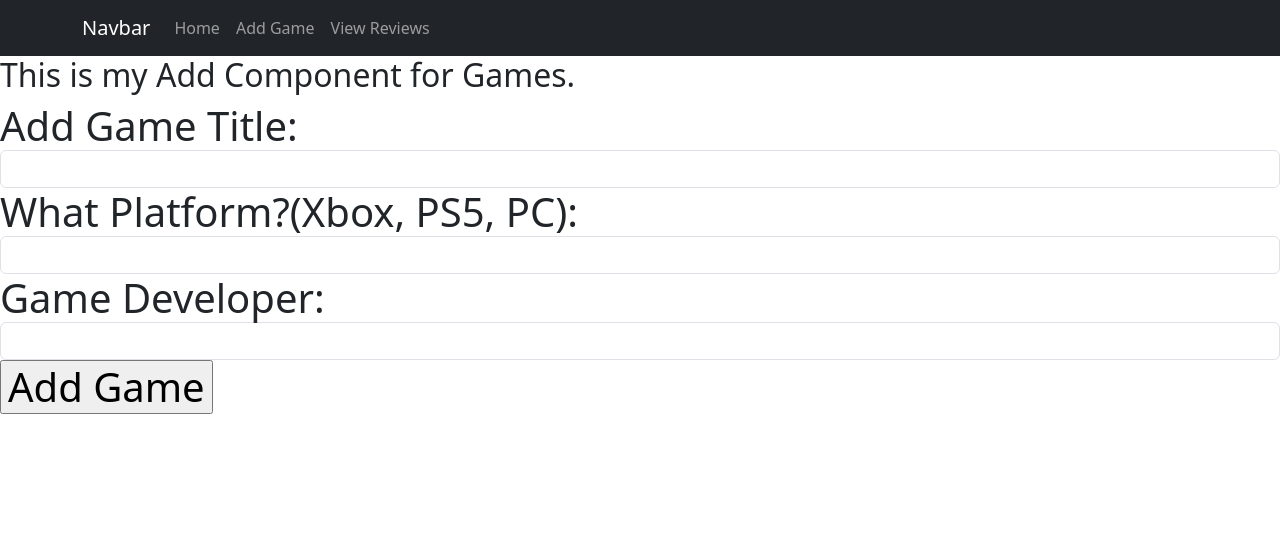
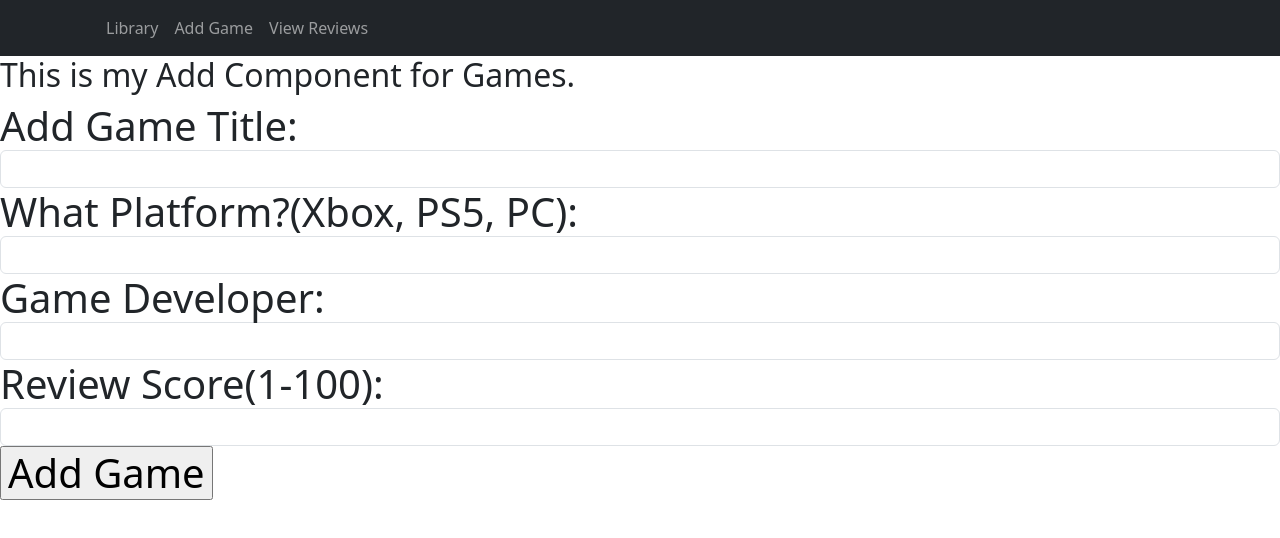
Before and after one commit to BrianWalsh23/DRQ_Project_2024, a React (Create React App) app in the folder games/: page /add in a window 1280 px wide. Shown: the top 538 px of the page. Built offline with nearby package versions, Linux system fonts and the light colour scheme.

Commit message:
Updates to score change

```diff
--- a/games/src/App.js
+++ b/games/src/App.js
@@ -11,6 +11,7 @@ function App() {
     <Router>
       <NavigationBar />
       <Routes>
+        <Route path="/" element={<Content/>} />
         <Route path="/home" element={<Content/>} />
         <Route path="/view" element={<h1><View/></h1>} />
         <Route path="/add" element={<h1><Add/></h1>} />
--- a/games/src/BackEnd/server.js
+++ b/games/src/BackEnd/server.js
@@ -24,6 +24,7 @@ const gameSchema = new mongoose.Schema({
     title: String,
     platform: String,  // e.g., Xbox, PS5, PC
     developer: String,  // e.g., Naughty Dog, Rockstar Games
+    score: Number,
   });
 
   // Create a model based on the schema
@@ -62,9 +63,9 @@ app.get('/api/games', async (req, res) => {
 
 app.post('/api/games', async (req, res) => {
     console.log('Received POST request:', req.body);
-    const { title, platform, developer } = req.body;
+    const { title, platform, developer, score } = req.body;
 
-    const newGame = new GameModel({ title, platform, developer });
+    const newGame = new GameModel({ title, platform, developer, score });
     await newGame.save();
 
     res.status(201).json({ message: 'Game record created successfully', game: newGame });
--- a/games/src/components/Content.js
+++ b/games/src/components/Content.js
@@ -24,6 +24,7 @@ const Content = () => {
                         <h3>{game.title}</h3>
                         <p>Platform: {game.platform}</p>
                         <p>Developer: {game.developer}</p>
+                        <p>Review SCore: {game.score}</p>
                     </div>
                 ))}
             </div>
--- a/games/src/components/GameItem.js
+++ b/games/src/components/GameItem.js
@@ -28,6 +28,7 @@ import axios from "axios";
                     <blockquote className="blockquote mb-0">
                       <p>Platform: {props.myGame.platform}</p>
                       <p>Developer: {props.myGame.developer}</p>
+                      <p>Score: {props.myGame.score}</p>
                     </blockquote>
                 </Card.Body>
 
--- a/games/src/components/NavigationBar.js
+++ b/games/src/components/NavigationBar.js
@@ -7,9 +7,9 @@ const NavigationBar = () => {
   return (
         <Navbar bg="dark" data-bs-theme="dark">
           <Container>
-            <Navbar.Brand href="/">Navbar</Navbar.Brand>
+            <Navbar.Brand href="/"></Navbar.Brand>
             <Nav className="me-auto">
-              <Nav.Link href="/home">Home</Nav.Link>
+              <Nav.Link href="/home">Library</Nav.Link>
               <Nav.Link href="/add">Add Game</Nav.Link>
               <Nav.Link href="/view">View Reviews</Nav.Link>
             </Nav>
--- a/games/src/components/add.js
+++ b/games/src/components/add.js
@@ -1,29 +1,46 @@
 import { useState } from "react";
 import axios from 'axios';
-
 
 function Add() {
   const [title, setTitle] = useState('');
   const [platform, setPlatform] = useState('');
   const [developer, setDeveloper] = useState('');
+  const [score, setScore] = useState('');
+  const [error, setError] = useState(''); // State for error messages
+
+  const handleScoreChange = (e) => {
+    const value = e.target.value;
+    // Allow only numeric input and values between 1 and 100
+    if (!isNaN(value) && value >= 1 && value <= 100) {
+      setScore(value);
+      setError(''); // Clear error if valid
+    } else {
+      setError('Score must be a number between 1 and 100.');
+    }
+  };
 
   const handleSubmit = (e) => {
     e.preventDefault();
 
-    console.log(`Title: ${title}, Platform: ${platform}, Developer: ${developer}`);
+    // Final validation before submission
+    if (score < 1 || score > 100) {
+      setError('Score must be between 1 and 100.');
+      return;
+    }
+
+    console.log(`Title: ${title}, Platform: ${platform}, Developer: ${developer}, Score: ${score}`);
 
     const game = {
       title,
       platform,
       developer,
+      score
     };
-
-    console.log(game);
 
     axios.post('http://localhost:4000/api/games', game)
       .then((res) => console.log(res.data))
       .catch((err) => console.log(err.data));
-  }
+  };
 
   return (
     <div>
@@ -31,23 +48,34 @@ function Add() {
       <form onSubmit={handleSubmit}>
         <div className="form-group">
           <label>Add Game Title: </label>
-          <input type="text"
+          <input
+            type="text"
             className="form-control"
             value={title}
-            onChange={(e) => { setTitle(e.target.value) }}
+            onChange={(e) => setTitle(e.target.value)}
           />
           <label>What Platform?(Xbox, PS5, PC): </label>
-          <input type="text"
+          <input
+            type="text"
             className="form-control"
             value={platform}
-            onChange={(e) => { setPlatform(e.target.value) }}
+            onChange={(e) => setPlatform(e.target.value)}
           />
           <label>Game Developer: </label>
-          <input type="text"
+          <input
+            type="text"
             className="form-control"
             value={developer}
-            onChange={(e) => { setDeveloper(e.target.value) }}
+            onChange={(e) => setDeveloper(e.target.value)}
           />
+          <label>Review Score(1-100): </label>
+          <input
+            type="number" // Use number input for score
+            className="form-control"
+            value={score}
+            onChange={handleScoreChange}
+          />
+          {error && <p style={{ color: 'red' }}>{error}</p>} {/* Display error */}
         </div>
         <input type="submit" value="Add Game" />
       </form>
--- a/games/src/components/edit.js
+++ b/games/src/components/edit.js
@@ -9,6 +9,7 @@ export default function Edit(props) {
   const [title, setTitle] = useState("");
   const [platform, setPlatform] = useState("");
   const [developer, setDeveloper] = useState("");
+  const [score, setScore] = useState("");
   const navigate = useNavigate();
 
 useEffect(() => {
@@ -17,6 +18,7 @@ useEffect(() => {
             setTitle(response.data.title);
             setPlatform(response.data.platform);
             setDeveloper(response.data.developer);
+            setScore(response.data.score);
         })
         .catch((error) => {
             console.log(error);
@@ -58,6 +60,13 @@ return (
                 onChange={(e) => setDeveloper(e.target.value)} />
             </div>
             <div className="form-group">
+                <label>Review Score(1-100): </label>
+                <input type="text"
+                className="form-control"
+                value={score}
+                onChange={(e) => setScore(e.target.value)} />
+            </div>
+            <div className="form-group">
                 <input type="submit" value="Edit Game" className="btn btn-primary" />
             </div>
         </form>
```
